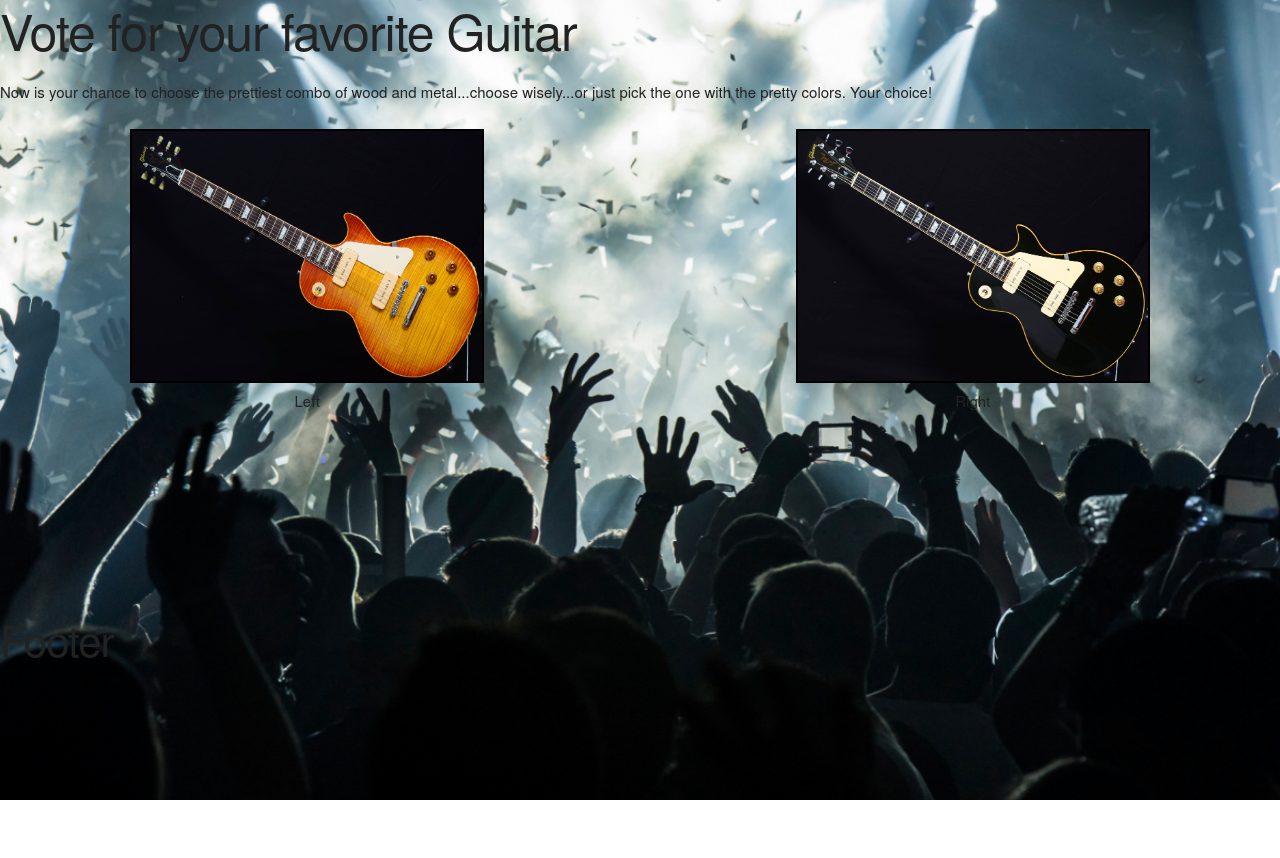
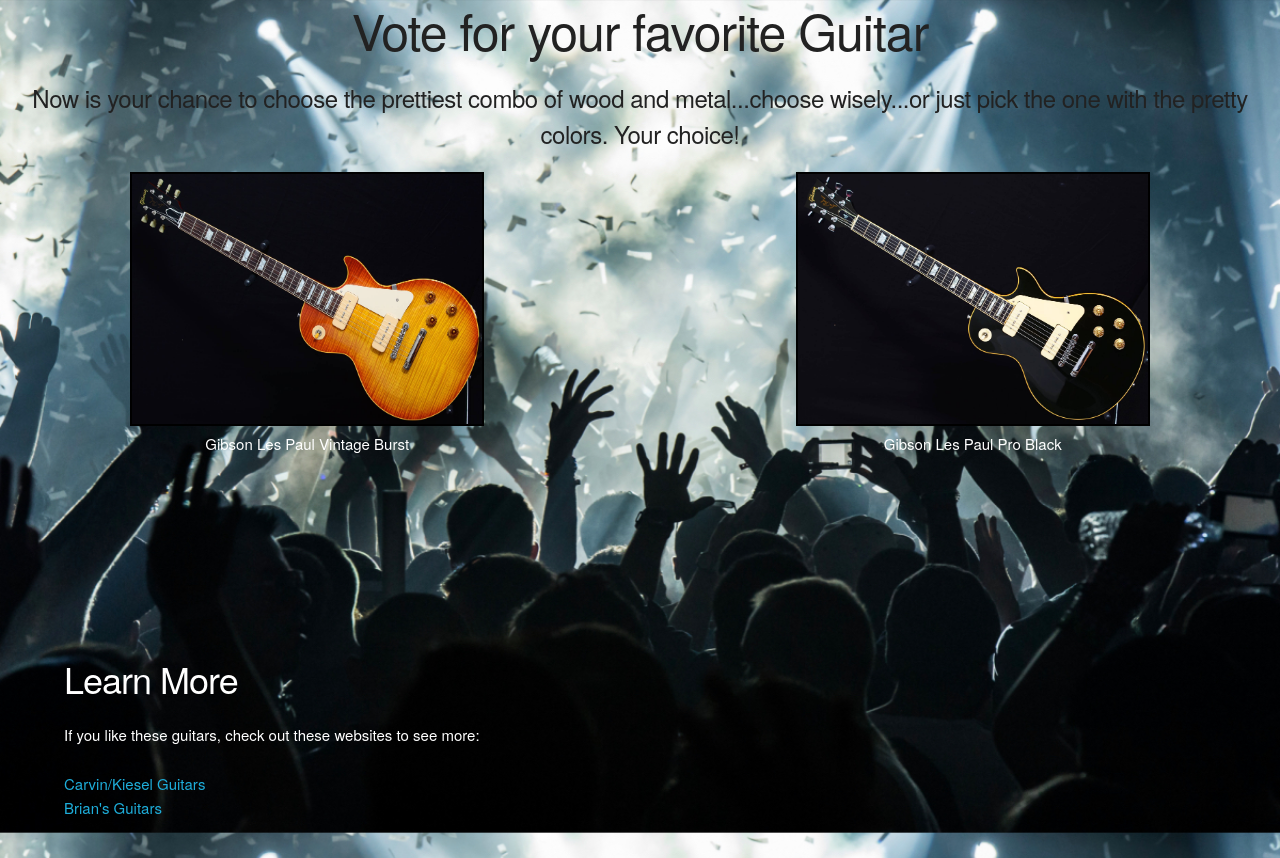
Before and after one commit to Brandon-Parker/vote-tracker-bp, a plain HTML site: page index.html in a window 1280 px wide. Before the commit the page ends 800 px from the top, so only its background shows below. Drawn offline with Linux system fonts and the light colour scheme.

Commit message:
Final tweeks on css and styling. Added hyperlinks to websites for guitar photos.

```diff
--- a/app.js
+++ b/app.js
@@ -3,15 +3,15 @@ if (localStorage.guitarPhoto) {
 } else {
   var guitarPhoto = [];
   var img1 = new GuitarPhoto('Kiesel Aqua Aries', "images/aqua-aries.jpg", "#2E9AFE");
-  var img2 = new GuitarPhoto('Blood Red PRS', "images/blackred-prs.jpg", "#B40404");
-  var img3 = new GuitarPhoto('Blue Green PRS', "images/bluegreen-prs.jpg", "#01DF3A");
+  var img2 = new GuitarPhoto('PRS Custom 24 Charcoal Tri-Color Burst', "images/blackred-prs.jpg", "#B40404");
+  var img3 = new GuitarPhoto('PRS Custom 24 Blue Green', "images/bluegreen-prs.jpg", "#01DF3A");
   var img4 = new GuitarPhoto('Kiesel DC7X', "images/dc7x.jpg", "#FE9A2E");
   var img5 = new GuitarPhoto('Carvin DC 400', "images/dc400.jpg", "#0040FF");
   var img6 = new GuitarPhoto('Kiesel Fire Aries', "images/fire-aries.jpg", "#FFFF00");
   var img7 = new GuitarPhoto('Kiesel Lava SCB7', "images/lava-scb7.jpg", "#FA58AC");
   var img8 = new GuitarPhoto('Gibson Les Paul Pro Black', "images/lespaul-b.jpg", "#585858");
   var img9 = new GuitarPhoto('Gibson Les Paul Vintage Burst', "images/lespaul.jpg", "#F5D0A9");
-  var img10 = new GuitarPhoto('Custom Single Cut PRS', "images/sc-prs.jpg", "#D358F7");
+  var img10 = new GuitarPhoto('PRS Private Stock SC245 Zombie Heart', "images/sc-prs.jpg", "#D358F7");
   var img11 = new GuitarPhoto('Suhr Modern', "images/suhr.jpg", "#B45F04");
   var img12 = new GuitarPhoto('Nashville Telecaster', "images/tele.jpg", "#BDBDBD");
 }
@@ -41,12 +41,16 @@ var tracker = {
    this.photo2 = guitarPhoto[this.getRandomNum()];
    var img1 = this.photo1.path;
    var img2 = this.photo2.path;
-   while (img1 === img2) {
-     this.photo2 = this.getRandomNum();
-     img2 = guitarPhoto[this.photo2].path;
+     while (img1 === img2) {
+       this.photo2 = this.getRandomNum();
+       img2 = guitarPhoto[this.photo2].path;
    };
    display1.src = img1;
    display2.src = img2;
+   var capLeft = document.getElementById('capLeft');
+   capLeft.innerHTML = this.photo1.name;
+   var capRight = document.getElementById('capRight');
+   capRight.innerHTML = this.photo2.name;
  },
 
 refreshSegments: function() {
--- a/css/style.css
+++ b/css/style.css
@@ -4,6 +4,18 @@ background: url("../images/show.jpg") no-repeat center center fixed;
  -moz-background-size: cover;
  -o-background-size: cover;
  background-size: cover;
+}
+
+header {
+  text-align: center;
+}
+
+#capLeft {
+  color: white;
+}
+
+#capRight {
+  color: white;
 }
 
 canvas {
@@ -24,3 +36,16 @@ img {
 .center{
   text-align: center;
 }
+
+a {
+  text-decoration: none;
+}
+
+#footer {
+  color: white;
+}
+
+footer {
+  padding-left: 5%;
+  padding-bottom: 3%;
+}
--- a/index.html
+++ b/index.html
@@ -9,7 +9,7 @@
   <body>
     <header>
       <h1>Vote for your favorite Guitar</h1>
-        <p>Now is your chance to choose the prettiest combo of wood and metal...choose wisely...or just pick the one with the pretty colors. Your choice!</p>
+        <h5>Now is your chance to choose the prettiest combo of wood and metal...choose wisely...or just pick the one with the pretty colors. Your choice!</h5>
     </header>
   <section id='main-content'>
 
@@ -29,7 +29,11 @@
     </div>
   </section>
     <footer>
-      <h2>Footer</h2>
+      <h3 id="footer">Learn More</h3>
+        <p id="footer">If you like these guitars, check out these websites to see more:</p>
+        <a href="http://www.carvinguitars.com/guitargallery/">Carvin/Kiesel Guitars</a>
+        <br />
+        <a href="http://briansguitars.com/product-category/electric-guitars">Brian's Guitars</a>
     </footer>
       <script src="chart.js"></script>
       <script src = "app.js" type="text/javascript"></script>
```
